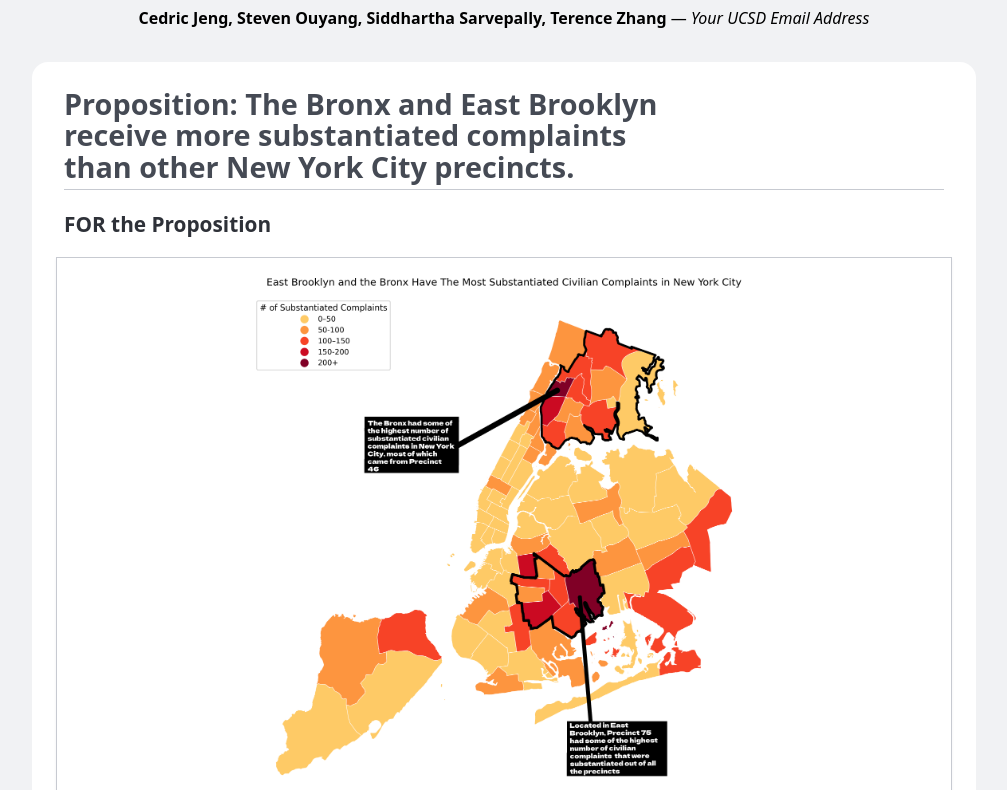
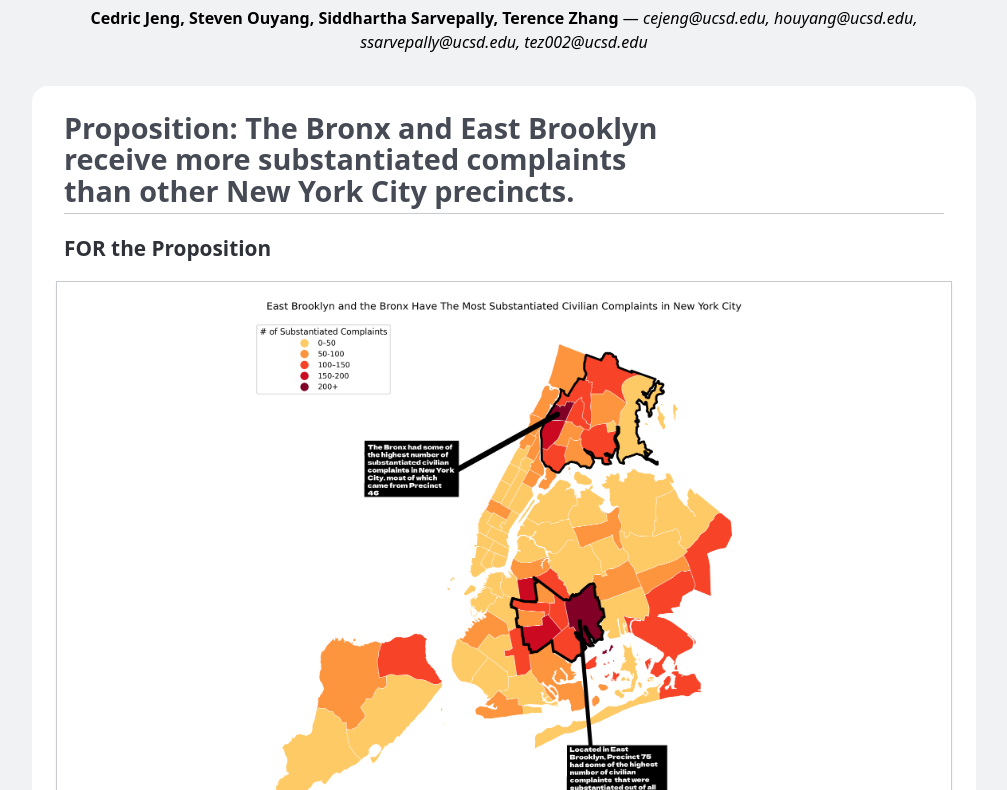
Before and after one commit to stevenouyang1858/dsc106-project-2, a plain HTML site: page index.html in a window 1280 px wide. Shown: the part 297-1087 px from the top of the page, without its empty margins (136-1143 px from the left). Drawn offline with Linux system fonts and the light colour scheme.

Commit message:
fill email

```diff
--- a/project2_report.html
+++ b/index.html
@@ -152,7 +152,7 @@
         Persuasive or Deceptive Visualization?
       </h1>
 
-      <p><strong>Cedric Jeng, Steven Ouyang, Siddhartha Sarvepally, Terence Zhang</strong> — <em>Your UCSD Email Address</em></p>
+      <p><strong>Cedric Jeng, Steven Ouyang, Siddhartha Sarvepally, Terence Zhang</strong> — <em>cejeng@ucsd.edu, houyang@ucsd.edu, ssarvepally@ucsd.edu, tez002@ucsd.edu</em></p>
     </header>
 
     <main>
```
